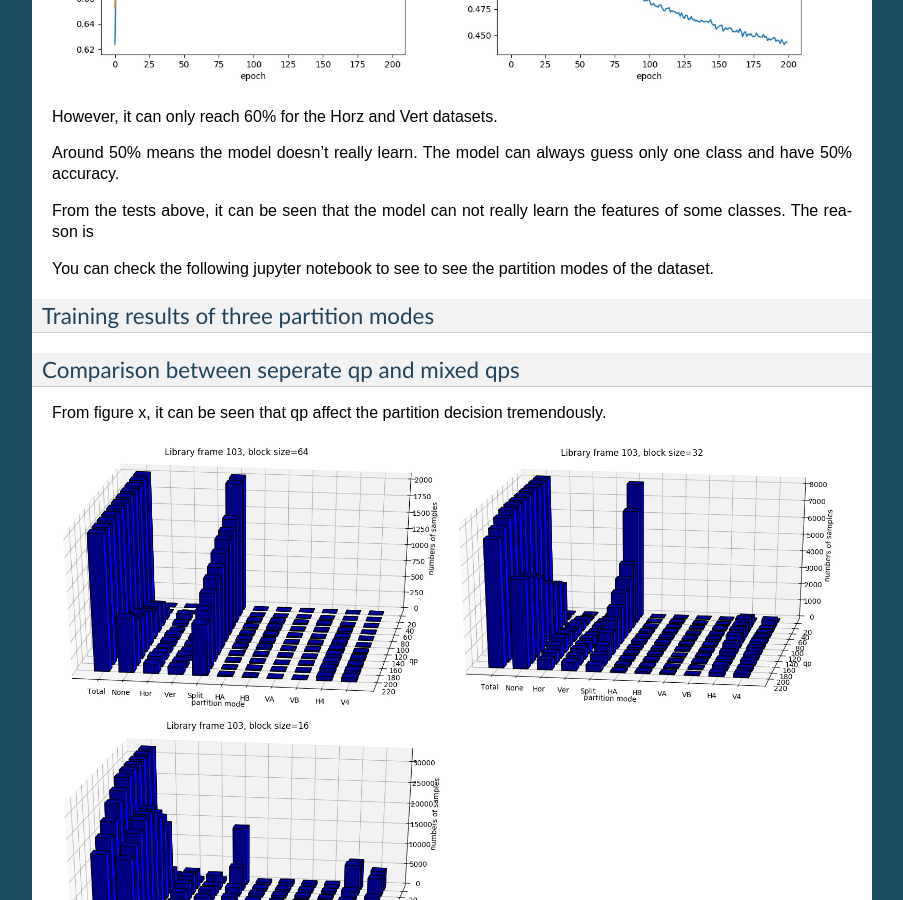
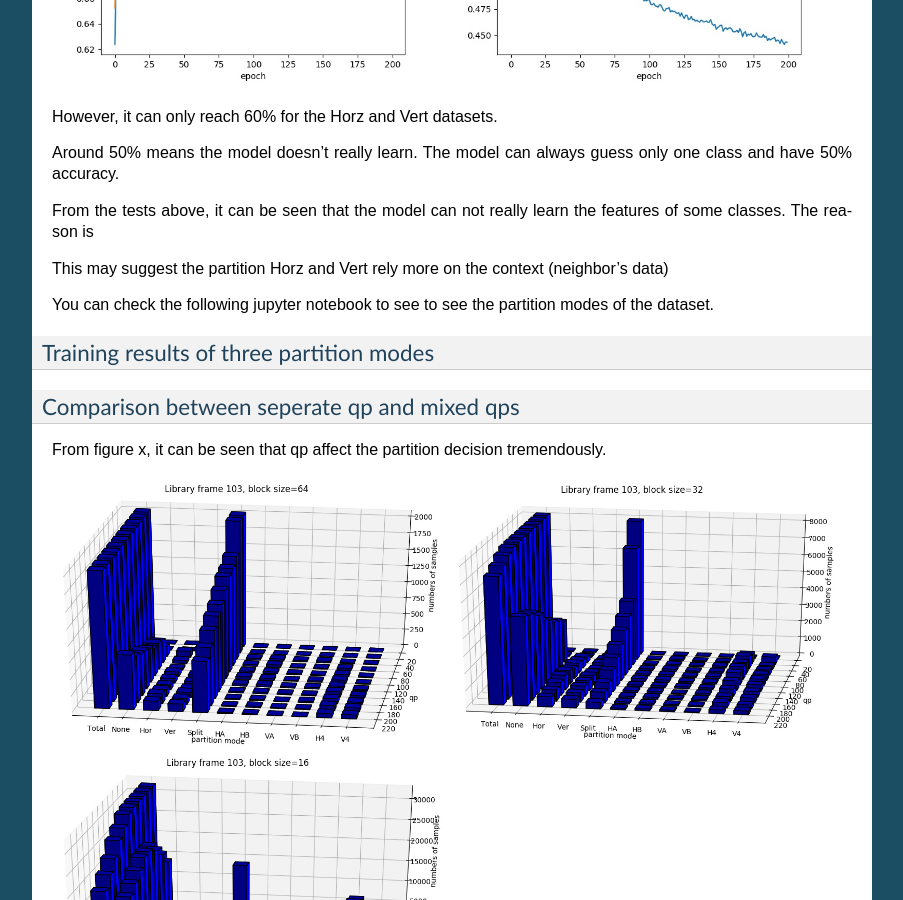
Before and after one commit to epadam/CNN-AV1-intra-encoder, a Sphinx documentation site: the page built from source/performance.rst, in a window 1280 px wide and 900 px high, scrolled down 13149 px. Shown: the whole window, without its empty margins (198-1101 px from the left). Built offline with Sphinx 7.4.7, drawn with Linux system fonts in a browser that asks for light colours.

Commit message:
Update performance.rst

```diff
--- a/source/performance.rst
+++ b/source/performance.rst
@@ -350,6 +350,7 @@ Around 50% means the model doesn't really learn. The model can always guess only
 
 From the tests above, it can be seen that the model can not really learn the features of some classes. The reason is
 
+This may suggest the partition Horz and Vert rely more on the context (neighbor's data)
 
 You can check the following jupyter notebook to see to see the partition modes of the dataset.
 
```
